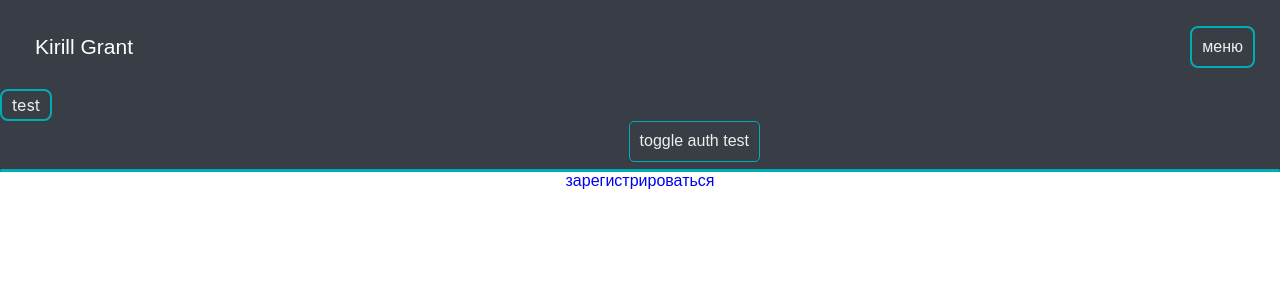
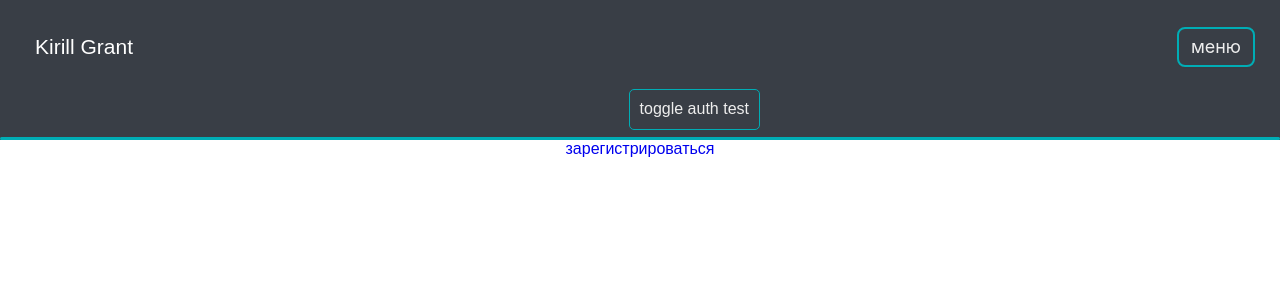
Before and after one commit to webdotG/webDotG_3, a React (Vite) app in the folder CLIENT/: page /login in a window 1280 px wide. Shown: the top 300 px of the page. Built offline with nearby package versions, Linux system fonts and the light colour scheme.

Commit message:
add custom btn style important default

```diff
--- a/CLIENT/src/components/customAntd/buttonCustom/index.tsx
+++ b/CLIENT/src/components/customAntd/buttonCustom/index.tsx
@@ -1,4 +1,4 @@
-import { Button } from 'antd'
+import { Button, ConfigProvider } from 'antd'
 import style from './style.module.scss'
 
 type typeProps = {
@@ -10,7 +10,6 @@ type typeProps = {
   shape?: "default" | "circle" | "round" | undefined,
   icon?: React.ReactNode,
   onClick?: () => void,
-  className?: string,
   customType: string,
 }
 
@@ -23,11 +22,11 @@ export const CustomButton = ({
   shape,
   icon,
   onClick,
-  className = '' ,
   customType
 }: typeProps) => {
 
   return (
+    <ConfigProvider autoInsertSpaceInButton={false}>
     <Button
       htmlType={htmlType}
       type={type}
@@ -35,11 +34,12 @@ export const CustomButton = ({
       loading={loading}
       shape={shape}
       icon={icon}
-      className={style[customType] || className}
+      className={style[customType]}
       onClick={onClick}
     >
       {children}
     </Button>
+    </ConfigProvider>
   )
 
 }
--- a/CLIENT/src/components/customAntd/buttonCustom/style.module.scss
+++ b/CLIENT/src/components/customAntd/buttonCustom/style.module.scss
@@ -1,17 +1,24 @@
 @media (min-width:320px) {
 
-  .header{
-		padding: 10px;
+	.burger_btn {
+		padding: 18px 12px !important;
 		display: flex;
 		justify-content: center;
 		align-items: center;
 		position: relative;
-		background-attachment: fixed;
 		background-color: transparent;
-		border: 2px solid #00ADB5 ;
+		border: 2px solid #00ADB5;
 		border-radius: 8px;
 		color: #eeeeee;
-		font-size: 16px;
+
+		&:hover {
+			border: 2px solid #00ADB5 !important;
+			color: #eeeeee !important;
+		}
+
+		p {
+			font-size: 18px;
+		}
 	}
 
 }
--- a/CLIENT/src/components/header/header.module.scss
+++ b/CLIENT/src/components/header/header.module.scss
@@ -95,22 +95,6 @@
 		-webkit-transition: 0.5s;
 	}
 
-	.burger_btn{
-		// width: 60px;
-		// height: 60px;
-		padding: 10px;
-		display: flex;
-		justify-content: center;
-		align-items: center;
-		position: relative;
-		background-attachment: fixed;
-		background-color: transparent;
-		border: 2px solid #00ADB5 ;
-		border-radius: 8px;
-		color: #eeeeee;
-		font-size: 16px;
-	}
-
 	.auth_wrapper{
 		width: 280px;
 		margin: 0 auto;
--- a/CLIENT/src/components/header/header.tsx
+++ b/CLIENT/src/components/header/header.tsx
@@ -18,19 +18,17 @@ export default function Header() {
         <Link className={style.header_logo} to="/webDotG_2/">
           Kirill Grant
         </Link>
+        <CustomButton
+          customType='burger_btn'
+          onClick={() => setOnCliclBtn(!onClickBtn)}
+        >{onClickBtn
+          ? (<p>закрыть</p>)
+          : (<p>меню</p>)
+          }
+        </CustomButton>
 
-        <button
-          onClick={() => setOnCliclBtn(!onClickBtn)}
-          className={style.burger_btn}
-        >
-          {onClickBtn
-            ? (<span>закрыть</span>)
-            : (<span>меню</span>)
-          }
+      </section>
 
-        </button>
-      </section>
-      <CustomButton customType='header'>{'test'}</CustomButton>
       <div className={onClickBtn ? style.nav__wrapper : style.display_none}>
         <nav className={style.header_navigation}>
           <ul className={style.header_nav_list}>
@@ -81,7 +79,7 @@ export default function Header() {
             перейти в личный кабинет
           </Link>
         }
-        <button  className={style.check_auth_btn} onClick={() => setIsAuth(!isAuth)}>toggle auth test</button>
+        <button className={style.check_auth_btn} onClick={() => setIsAuth(!isAuth)}>toggle auth test</button>
       </div>
     </header>
   )
--- a/CLIENT/src/index.module.scss
+++ b/CLIENT/src/index.module.scss
@@ -43,12 +43,12 @@ h4,
 h5,
 h6 {
   margin-top: 0;
-  margin-bottom: 0.5em;
+  margin-bottom: 0;
   font-weight: 500;
 }
 p {
   margin-top: 0;
-  margin-bottom: 1em;
+  margin-bottom: 0;
 }
 abbr[title],
 abbr[data-original-title] {
```
